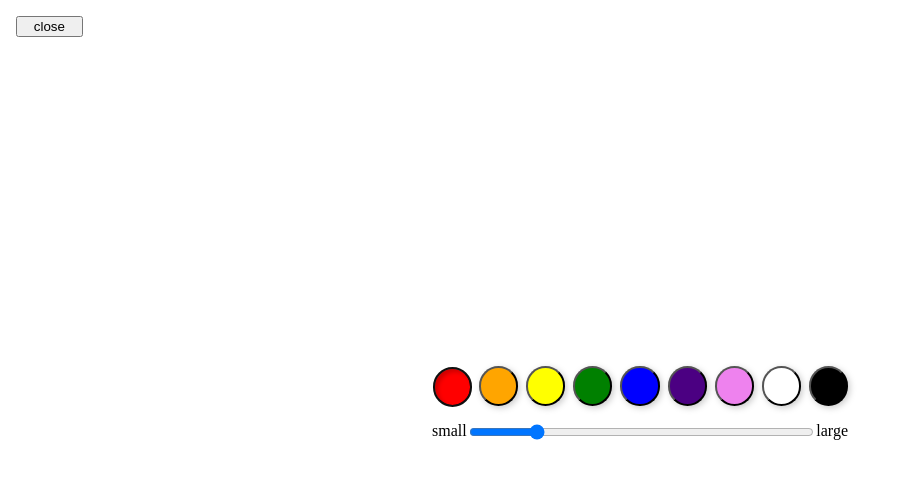
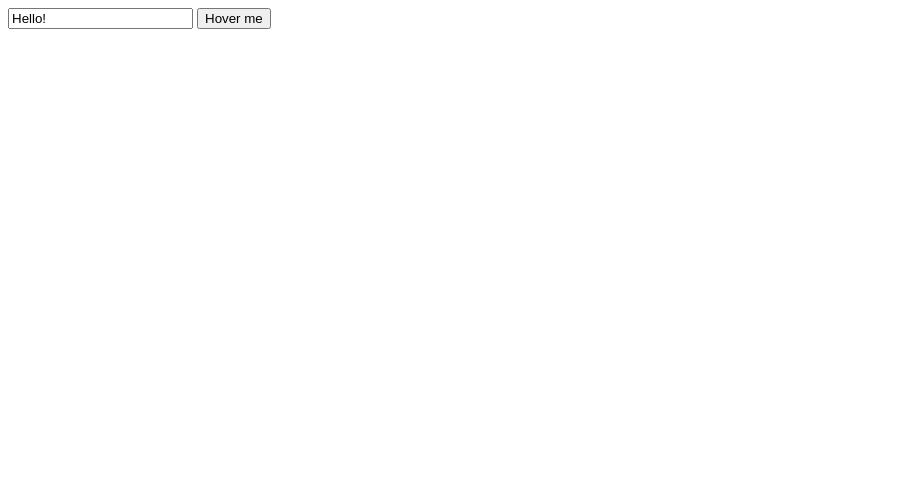
Before and after one commit to yutak23/intro-svelt-vite-js, a Svelte app: page / in a window 1280 px wide. Shown: the top 478 px of the page, without its empty margins (0-907 px from the left). Built offline with nearby package versions, Linux system fonts and the light colour scheme.

Commit message:
feat: Part 2 / Actions / Adding parameters

```diff
--- a/package.json
+++ b/package.json
@@ -24,6 +24,7 @@
 		"prettier-plugin-svelte": "^3.0.3",
 		"sass": "^1.66.1",
 		"svelte": "^4.2.0",
+		"tippy.js": "^6.3.7",
 		"vite": "^4.4.9"
 	}
 }
--- a/src/App.svelte
+++ b/src/App.svelte
@@ -1,136 +1,26 @@
 <script>
-	import Canvas from './Canvas.svelte';
-	import { trapFocus } from './actions';
+	import tippy from 'tippy.js';
+	import 'tippy.js/dist/tippy.css';
+	import 'tippy.js/themes/material.css';
 
-	const colors = ['red', 'orange', 'yellow', 'green', 'blue', 'indigo', 'violet', 'white', 'black'];
-	let selected = colors[0];
-	let size = 10;
+	let content = 'Hello!';
 
-	let showMenu = true;
+	function tooltip(node, options) {
+		// eslint-disable-next-line no-shadow
+		const tooltip = tippy(node, options);
+
+		return {
+			// eslint-disable-next-line no-shadow
+			update(options) {
+				tooltip.setProps(options);
+			},
+			destroy() {
+				tooltip.destroy();
+			}
+		};
+	}
 </script>
 
-<div class="container">
-	<Canvas color={selected} {size} />
+<input bind:value={content} />
 
-	{#if showMenu}
-		<!-- eslint-disable-next-line svelte/valid-compile -->
-		<div
-			class="modal-background"
-			on:click|self={() => {
-				showMenu = false;
-			}}
-			on:keydown={(e) => {
-				if (e.key === 'Escape') showMenu = false;
-			}}
-		>
-			<div class="menu" use:trapFocus>
-				<div class="colors">
-					{#each colors as color}
-						<button
-							class="color"
-							aria-label={color}
-							aria-current={selected === color}
-							style="--color: {color}"
-							on:click={() => {
-								selected = color;
-							}}
-						/>
-					{/each}
-				</div>
-
-				<label>
-					small
-					<input type="range" bind:value={size} min="1" max="50" />
-					large
-				</label>
-			</div>
-		</div>
-	{/if}
-
-	<div class="controls">
-		<button
-			class="show-menu"
-			on:click={() => {
-				showMenu = !showMenu;
-			}}
-		>
-			{showMenu ? 'close' : 'menu'}
-		</button>
-	</div>
-</div>
-
-<style>
-	.container {
-		position: fixed;
-		left: 0;
-		top: 0;
-		width: 100%;
-		height: 100%;
-	}
-
-	.controls {
-		position: absolute;
-		left: 0;
-		top: 0;
-		padding: 1em;
-	}
-
-	.show-menu {
-		width: 5em;
-	}
-
-	.modal-background {
-		position: fixed;
-		display: flex;
-		justify-content: center;
-		align-items: center;
-		left: 0;
-		top: 0;
-		width: 100%;
-		height: 100%;
-		backdrop-filter: blur(20px);
-	}
-
-	.menu {
-		position: relative;
-		background: var(--bg-2);
-		width: calc(100% - 2em);
-		max-width: 28em;
-		padding: 1em 1em 0.5em 1em;
-		border-radius: 1em;
-		box-sizing: border-box;
-		user-select: none;
-	}
-
-	.colors {
-		display: grid;
-		align-items: center;
-		grid-template-columns: repeat(9, 1fr);
-		grid-gap: 0.5em;
-	}
-
-	.color {
-		aspect-ratio: 1;
-		border-radius: 50%;
-		background: var(--color, #fff);
-		transform: none;
-		filter: drop-shadow(2px 2px 3px rgba(0, 0, 0, 0.2));
-		transition: all 0.1s;
-	}
-
-	.color[aria-current='true'] {
-		transform: translate(1px, 1px);
-		filter: none;
-		box-shadow: inset 3px 3px 4px rgba(0, 0, 0, 0.2);
-	}
-
-	.menu label {
-		display: flex;
-		width: 100%;
-		margin: 1em 0 0 0;
-	}
-
-	.menu input {
-		flex: 1;
-	}
-</style>
+<button use:tooltip={{ content, theme: 'material' }}> Hover me </button>
--- a/src/Canvas.svelte
+++ /dev/null
@@ -1,97 +0,0 @@
-<script>
-	import { onMount } from 'svelte';
-
-	export let color;
-	export let size;
-
-	let canvas;
-	let context;
-	let previous;
-
-	function getCoords(e) {
-		const { clientX, clientY } = e;
-		const { left, top } = canvas.getBoundingClientRect();
-		const x = clientX - left;
-		const y = clientY - top;
-		return { x, y };
-	}
-
-	onMount(() => {
-		context = canvas.getContext('2d');
-
-		function resize() {
-			canvas.width = window.innerWidth;
-			canvas.height = window.innerHeight;
-		}
-
-		window.addEventListener('resize', resize);
-		resize();
-
-		return () => {
-			window.removeEventListener('resize', resize);
-		};
-	});
-</script>
-
-<canvas
-	bind:this={canvas}
-	on:pointerdown={(e) => {
-		const coords = getCoords(e);
-		context.fillStyle = color;
-		context.beginPath();
-		context.arc(coords.x, coords.y, size / 2, 0, 2 * Math.PI);
-		context.fill();
-
-		previous = coords;
-	}}
-	on:pointerleave={() => {
-		previous = null;
-	}}
-	on:pointermove={(e) => {
-		const coords = getCoords(e);
-
-		if (e.buttons === 1) {
-			e.preventDefault();
-
-			context.strokeStyle = color;
-			context.lineWidth = size;
-			context.lineCap = 'round';
-			context.beginPath();
-			context.moveTo(previous.x, previous.y);
-			context.lineTo(coords.x, coords.y);
-			context.stroke();
-		}
-
-		previous = coords;
-	}}
-/>
-
-{#if previous}
-	<div
-		class="preview"
-		style="--color: {color}; --size: {size}px; --x: {previous.x}px; --y: {previous.y}px"
-	/>
-{/if}
-
-<style>
-	canvas {
-		position: absolute;
-		left: 0;
-		top: 0;
-		width: 100%;
-		height: 100%;
-	}
-
-	.preview {
-		position: absolute;
-		left: var(--x);
-		top: var(--y);
-		width: var(--size);
-		height: var(--size);
-		transform: translate(-50%, -50%);
-		background: var(--color);
-		border-radius: 50%;
-		opacity: 0.5;
-		pointer-events: none;
-	}
-</style>
--- a/src/actions.js
+++ /dev/null
@@ -1,43 +0,0 @@
-// eslint-disable-next-line import/prefer-default-export
-export function trapFocus(node) {
-	const previous = document.activeElement;
-
-	function focusable() {
-		return Array.from(
-			node.querySelectorAll(
-				'button, [href], input, select, textarea, [tabindex]:not([tabindex="-1"])'
-			)
-		);
-	}
-
-	function handleKeydown(event) {
-		if (event.key !== 'Tab') return;
-
-		const current = document.activeElement;
-
-		const elements = focusable();
-		const first = elements.at(0);
-		const last = elements.at(-1);
-
-		if (event.shiftKey && current === first) {
-			last.focus();
-			event.preventDefault();
-		}
-
-		if (!event.shiftKey && current === last) {
-			first.focus();
-			event.preventDefault();
-		}
-	}
-
-	focusable()[0]?.focus();
-
-	node.addEventListener('keydown', handleKeydown);
-
-	return {
-		destroy() {
-			node.removeEventListener('keydown', handleKeydown);
-			previous?.focus();
-		}
-	};
-}
```
Also changed, not shown: 1 other file (tests, documents, lock files or other folders).
